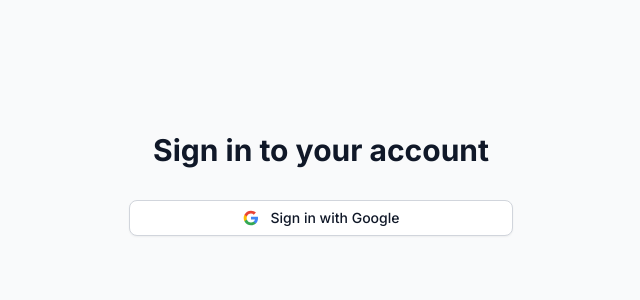
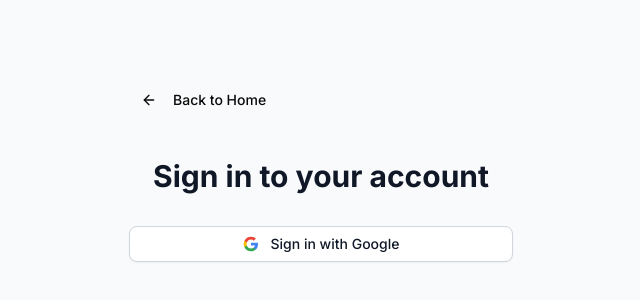
Before and after one commit to hiimquoc/api-mm, a Next.js app: page /login in a window 1280 px wide. Shown: the part 228-528 px from the top of the page, without its empty margins (319-959 px from the left). Built offline with nearby package versions, Linux system fonts and the light colour scheme.

Commit message:
fix: login

```diff
--- a/src/app/login/page.tsx
+++ b/src/app/login/page.tsx
@@ -2,11 +2,19 @@
 
 import { signIn } from "next-auth/react";
 import { Button } from "@/components/ui/button";
+import Link from "next/link";
+import { ArrowLeft } from "lucide-react";
 
 export default function LoginPage() {
   return (
     <div className="min-h-screen flex items-center justify-center bg-gray-50">
       <div className="max-w-md w-full space-y-8 p-8">
+        <Link href="/">
+          <Button variant="ghost" className="mb-4">
+            <ArrowLeft className="mr-2 h-4 w-4" />
+            Back to Home
+          </Button>
+        </Link>
         <div className="text-center">
           <h2 className="mt-6 text-3xl font-bold text-gray-900">
             Sign in to your account
--- a/src/app/page.tsx
+++ b/src/app/page.tsx
@@ -27,10 +27,7 @@
           ) : (
             <>
               <Link href="/login">
-                <Button variant="ghost">Log in</Button>
-              </Link>
-              <Link href="/signup">
-                <Button>Sign up</Button>
+                <Button variant="outline">Log in</Button>
               </Link>
             </>
           )}
@@ -54,7 +51,7 @@
               </Button>
             </Link>
           ) : (
-            <Link href="/signup">
+            <Link href="/login">
               <Button size="lg" className="text-lg">
                 Get Started
                 <ArrowRight className="ml-2 h-5 w-5" />
```
